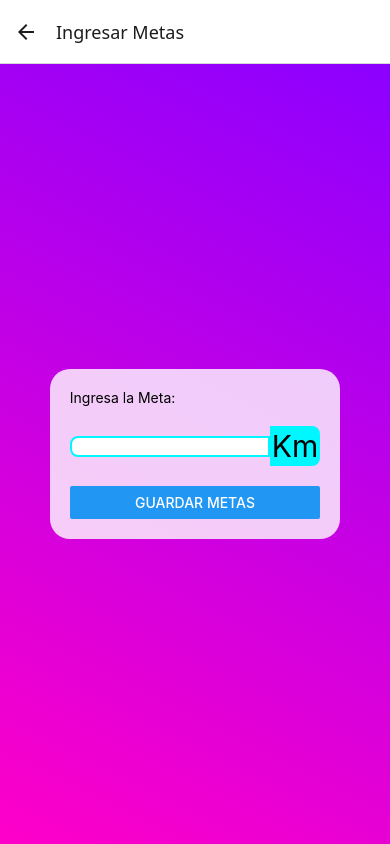
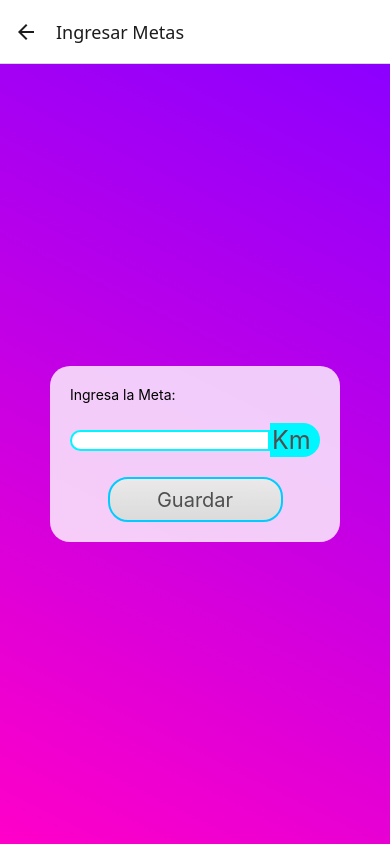
Before and after one commit to N0oCh1/react-native-parcial, a React Native app: screen /VerMetas in a window 390 px wide. Built offline with nearby package versions, Linux system fonts and the light colour scheme; what expo-file-system would draw is missing.

Commit message:
✅ 🔥 💄 feat: new comps and UI improvement

```diff
--- a/app/(dashboard)/Historial.js
+++ b/app/(dashboard)/Historial.js
@@ -1,108 +1,112 @@
-import {View, Text, ScrollView, StyleSheet, Pressable, useColorScheme, Appearance} from "react-native"
-import * as FileSystem from "expo-file-system"
-import { useEffect, useState } from "react"
+import {
+  View,
+  Text,
+  ScrollView,
+  StyleSheet,
+  Pressable,
+  useColorScheme,
+  Appearance,
+} from "react-native";
+import * as FileSystem from "expo-file-system";
+import { useEffect, useState } from "react";
+import BotonGenerico from "../../components/BotonGenerico";
 
-const path = FileSystem.documentDirectory+'historial.json'
-export default function HistorialComponente ({navigation}) {
-
+const path = FileSystem.documentDirectory + "historial.json";
+export default function HistorialComponente({ navigation }) {
   const [data, setData] = useState();
 
-  useEffect (()=>{
+  useEffect(() => {
     async function obtenerDatos() {
-      try{
-        setData(JSON.parse(await FileSystem.readAsStringAsync(path)))
-      }catch(e){
-        console.log(e)
+      try {
+        setData(JSON.parse(await FileSystem.readAsStringAsync(path)));
+      } catch (e) {
+        console.log(e);
       }
     }
-    obtenerDatos()
-  },[])
-  console.log(data)
-  function BorrarHistorial () {
-    FileSystem.deleteAsync(path).then(()=>setData([])).catch(e=>console.log(e))
-    navigation.replace("VerHistorial")
+    obtenerDatos();
+  }, []);
+  console.log(data);
+  function BorrarHistorial() {
+    FileSystem.deleteAsync(path)
+      .then(() => setData([]))
+      .catch((e) => console.log(e));
+    navigation.replace("VerHistorial");
   }
 
   return (
     <View style={style.container}>
-      {data  ?
+      {data ? (
         <ScrollView >
-        <View style={{gap:12, alignItems:"center"}}>
-        {data.map((item,i) => {
-          return(
-            <View style={{}} key={i}>
-              <Text style={{fontSize:15, marginBottom:"10"}}>
-                Entrenamiento de: {item.fecha}
+          <View style={{ gap: 12, alignItems: "center" }}>
+            {data.map((item, i) => {
+              return (
+                <View style={{width:"100%",}} key={i}>
+                  <Text style={{ fontSize: 15, marginBottom: "10" }}>
+                  Fecha: {item.fecha}
                   </Text>
-              <Text style={{fontSize:15}}>
+                  <View style={style.card}>
+                   <Text style={style.text}>
                       {`Distancia => ${item.distancia}Km`}
-              </Text >
-              <Text style={{fontSize:15, marginBottom:10}}>
+                    </Text>
+                   <Text style={style.text}>
                       {`Tiempo => ${item.tiempo} Minutos`}
                     </Text>
-              <Text style={{fontSize:15, marginBottom:10}}>
+                    <Text style={style.text}>
                       {`Entrenamiento => ${item.tipo}`}
                     </Text>
                   </View>
-          )
+                </View>
+              );
             })}
-          <Pressable style={style.btn_guardar} onPress={()=>BorrarHistorial()}>
-            <Text style={{fontSize:16 , color: "#ffffff"}}>
-              Borrar Historial
-            </Text>
-          </Pressable>
+
+            <BotonGenerico
+              title="Borrar historial"
+              border="#c3390f"
+              onPress={() => BorrarHistorial()}
+            />
           </View>
         </ScrollView>
-      :
+      ) : (
         <View style={style.container_fallback}>
           <Text style={style.text_fallback}>
             No tienes historial registrado
           </Text>
-        <Text style={{fontSize:45}}>
-          🗒️
-        </Text>
+          <Text style={{ fontSize: 45 }}>🗒️</Text>
         </View>
-
-      }
+      )}
     </View>
-  )
+  );
 }
 const style = StyleSheet.create({
   container: {
-    padding:20,
-    flex:1,
-    alignItems:"center",
-    marginBottom:40
-
-  },
-    btn_guardar: {
-
-      width:200,
-      alignItems:"center",
-      paddingBlock:6,
-      paddingInline:8,
-      backgroundColor:"#ff0000",
-      borderColor:"#ff0000",
-      borderWidth:4,
-      borderRadius:16
+    padding: 20,
+    flex: 1,
+    alignItems: "center",
+    marginBottom: 40,
   },
 
-    lines: {
+  card: {
     width:"100%",
-      height:1,
-      backgroundColor:"blue"
-
+    alignItems:"stretch",
+    backgroundColor: "#ffffffd5",
+    padding: 10,
+    marginBottom:20,
+    borderRadius: 20,
   },
-    container_fallback:{
-      backgroundColor:"#ffffff",
-      top:"40%",
-      justifyContent:"center",
-      alignItems:"center",
-      padding:12,
-      borderRadius:12
+  text: {
+    color: "#4E4F4F",
+    fontSize: 20,
   },
-    text_fallback:{
-      fontSize:20,
-      fontWeight:"bold"
-    }
+  container_fallback: {
+    backgroundColor: "#ffffff",
+    top: "40%",
+    justifyContent: "center",
+    alignItems: "center",
+    padding: 12,
+    borderRadius: 12,
+  },
+  text_fallback: {
+    fontSize: 20,
+    fontWeight: "bold",
+  },
 });
--- a/app/(dashboard)/Metas.js
+++ b/app/(dashboard)/Metas.js
@@ -10,6 +10,7 @@ import {
 import AsyncStorage from "@react-native-async-storage/async-storage";
 import { LinearGradient } from "expo-linear-gradient";
 import InputConTexto from "../../components/InputConTexto";
+import BotonGenerico from "../../components/BotonGenerico";
 
 export default function MetasComponentes({ navigation }) {
   const [texto, setTexto] = useState(0);
@@ -52,10 +53,8 @@ export default function MetasComponentes({ navigation }) {
           Ingresa la Meta:
         </Text>
       <InputConTexto ref={inputRef} onChange={setTexto} Texto="Km"/>
-        <Button
-          title="Guardar metas"
-          onPress={async () => await GuardarMetas()}
-        />
+      <View style={{alignItems:'center'}}><BotonGenerico title="Guardar" border="#00ccff" onPress={async()=>await GuardarMetas} /></View>
+
       </View>
 
       {modal && (
--- a/app/(dashboard)/Principal.js
+++ b/app/(dashboard)/Principal.js
@@ -1,10 +1,19 @@
-import { Button, Pressable, Text, View, StyleSheet,ScrollView } from "react-native";
+import {
+  Button,
+  Pressable,
+  Text,
+  View,
+  StyleSheet,
+  ScrollView,
+} from "react-native";
 import React, { useEffect, useState } from "react";
 import AsyncStorage from "@react-native-async-storage/async-storage";
 import * as FileSystem from "expo-file-system";
 import { useFocusEffect } from "@react-navigation/native";
 import * as Progress from "react-native-progress";
 import FondoBonito from "../../components/FondoBonito";
+import BotonGenerico from "../../components/BotonGenerico";
+import BotonGenericoPrincipal from "../../components/BotonPrincipal";
 
 export default function PrincipalComponent({ navigation }) {
   const [data, setData] = useState("");
@@ -57,7 +66,7 @@ export default function PrincipalComponent({ navigation }) {
   return (
     <View style={style.container}>
       <FondoBonito />
-      <ScrollView style={{marginTop:30}}>
+      <ScrollView style={{ marginTop: 30 }}>
         <Text style={style.title}>
           Hola, {data ? data + "!" : "desconocido !"}
         </Text>
@@ -83,99 +92,52 @@ export default function PrincipalComponent({ navigation }) {
         ) : (
           // si no existe ninguna meta
           <View style={style.no_meta}>
-          <Text style={{fontSize:20, textAlign:'center'}}>🚩 No tienes ninguna meta, quieres ingresar uno?</Text>
+            <Text style={{ fontSize: 20, textAlign: "center" }}>
+              🚩 No tienes ninguna meta, quieres ingresar uno?
+            </Text>
             {kilometrosAcumulados && (
-            <Text style={{ fontSize: 16, textAlign:"center"}}>
+              <Text style={{ fontSize: 16, textAlign: "center" }}>
                 {kilometrosAcumulados.toString()} Km 🚶
               </Text>
             )}
           </View>
-
         )}
         <View style={style.btn_container}>
           <View style={style.btn_row_container}>
-          <Pressable
+            <BotonGenericoPrincipal
+              emogi="📖"
+              title="Regitrar Ejercicio"
+              border="green"
               onPress={() => navigation.navigate("RegistrarEntrenamieno")}
-            style={[style.btn_navegar, { backgroundColor: "green" }]}
-          >
-            <Text style={{ textAlign: "center", fontSize: 80 }}>📖</Text>
-            <Text
-              style={{
-                textAlign: "center",
-                fontSize: 20,
-                fontWeight: "bold",
-                color: "white",
-              }}
-            >
-              Registrar Entrenamiento
-            </Text>
-          </Pressable>
-          <Pressable
+            />
+            <BotonGenericoPrincipal
+              emogi="💪"
+              title="Motivacion"
+              border="#ff6600"
               onPress={() => navigation.navigate("FrasesMotivadoras")}
-            style={[style.btn_navegar, { backgroundColor: "#ff6600" }]}
-          >
-            <Text style={{ textAlign: "center", fontSize: 80 }}>💪</Text>
-            <Text
-              style={{
-                textAlign: "center",
-                fontSize: 20,
-                fontWeight: "bold",
-                color: "white",
-              }}
-            >
-              Ver Frases Motivadoras
-            </Text>
-          </Pressable>
+            />
           </View>
           <View style={style.btn_row_container}>
-          <Pressable
+            <BotonGenericoPrincipal
+              emogi="📓"
+              title="historial"
+              border="#0066ff"
               onPress={() => navigation.navigate("VerHistorial")}
-            style={[style.btn_navegar, { backgroundColor: "#0066ff" }]}
-          >
-            <Text style={{ textAlign: "center", fontSize: 80 }}>📓</Text>
-            <Text
-              style={{
-                textAlign: "center",
-                fontSize: 20,
-                fontWeight: "bold",
-                color: "white",
-              }}
-            >
-              Ver Historial
-            </Text>
-          </Pressable>
-          <Pressable
+            />
+            <BotonGenericoPrincipal
+              emogi="🏁"
+              title="Metas"
+              border="#000"
               onPress={() => navigation.navigate("VerMetas")}
-            style={[style.btn_navegar, { backgroundColor: "#000000" }]}
-          >
-            <Text style={{ textAlign: "center", fontSize: 80 }}>🏁</Text>
-            <Text
-              style={{
-                textAlign: "center",
-                fontSize: 20,
-                fontWeight: "bold",
-                color: "white",
-              }}
-            >
-              Ingresar meta
-            </Text>
-          </Pressable>
+            />
           </View>
-        <Pressable
+          <View style={{ alignItems: "center" }}>
+            <BotonGenerico
+              title="Log Out"
+              border="red"
               onPress={() => navigation.replace("Home")}
-          style={{ backgroundColor: "red", borderRadius: 16, padding: 12, marginBottom:50 }}
-        >
-          <Text
-            style={{
-              textAlign: "center",
-              color: "white",
-              fontWeight: "bold",
-              fontSize: 30,
-            }}
-          >
-            LogOut
-          </Text>
-        </Pressable>
+            />
+          </View>
         </View>
       </ScrollView>
     </View>
@@ -189,7 +151,7 @@ const style = StyleSheet.create({
     padding: 10,
   },
   btn_container: {
-    marginTop:20,
+    marginTop: 20,
     flex: 1,
     flexDirection: "column",
     gap: 12,
@@ -198,7 +160,7 @@ const style = StyleSheet.create({
     flexDirection: "row",
     width: "100%",
     justifyContent: "space-between",
-    gap: 12,
+    gap: 5,
   },
   btn_navegar: {
     flexDirection: "column",
@@ -220,7 +182,7 @@ const style = StyleSheet.create({
     color: "#008f99",
   },
   progress_container: {
-    marginTop:20,
+    marginTop: 20,
     justifyContent: "center",
     alignItems: "center",
     gap: 12,
@@ -230,12 +192,12 @@ const style = StyleSheet.create({
     paddingBlock: 20,
     borderRadius: 16,
   },
-  no_meta:{
-    backgroundColor:"#ffffff",
-    marginTop:20,
-    textAlign:"center",
-    gap:10,
-    padding:20,
-    borderRadius:20,
-  }
+  no_meta: {
+    backgroundColor: "#ffffff",
+    marginTop: 20,
+    textAlign: "center",
+    gap: 10,
+    padding: 20,
+    borderRadius: 20,
+  },
 });
--- a/app/(dashboard)/RegistrarEntrenamiento.js
+++ b/app/(dashboard)/RegistrarEntrenamiento.js
@@ -11,7 +11,8 @@ import {
 import DateTimePicker from "@react-native-community/datetimepicker";
 import * as FileSystem from "expo-file-system";
 import InputConTexto from "../../components/InputConTexto";
-import {LinearGradient} from "expo-linear-gradient";
+import { LinearGradient } from "expo-linear-gradient";
+import BotonGenerico from "../../components/BotonGenerico";
 
 export default function RegistrarComponente() {
   const [fecha, setFecha] = useState(new Date());
@@ -21,7 +22,7 @@ export default function RegistrarComponente() {
   const [distancia, setDistancia] = useState("");
   const [tiempo, setTiempo] = useState(0);
   const [show, setShow] = useState(false);
-  const [entrenamiento, setEntrenamiento] = useState('');
+  const [entrenamiento, setEntrenamiento] = useState("");
 
   function validarDatos(distancia, tiempo) {
     if (!distancia || isNaN(distancia) || distancia <= 0) {
@@ -45,7 +46,7 @@ export default function RegistrarComponente() {
         fecha: formattedFecha,
         distancia: distancia,
         tiempo: tiempo,
-        tipo: entrenamiento
+        tipo: entrenamiento,
       };
 
       try {
@@ -69,7 +70,7 @@ export default function RegistrarComponente() {
       setFecha(new Date());
       setDistancia("");
       setTiempo(0);
-      setEntrenamiento('')
+      setEntrenamiento("");
       alert("El datos se guardo correctamente");
       return;
     }
@@ -78,12 +79,12 @@ export default function RegistrarComponente() {
   }
 
   return (
-    <View style={{position:'relative', flex:1, alignItems:"center"}}>
+    <View style={{ position: "relative", flex: 1, alignItems: "center" }}>
       <LinearGradient
         colors={["#8c00ff", "#ff00c8"]}
         start={{ x: 1, y: 0 }}
         end={{ x: 0, y: 1 }}
-        style={{ width: "100%", height: "100%", position: "absolute",}}
+        style={{ width: "100%", height: "100%", position: "absolute" }}
       />
       <View style={style.container}>
         <View>
@@ -116,48 +117,41 @@ export default function RegistrarComponente() {
 
           <InputConTexto value={tiempo} onChange={setTiempo} Texto="Min" />
         </View>
-         <View>
+        <View>
           <Text>Tipo de entrenamiento:</Text>
 
           <TextInput
-          style={style.input}
+            style={style.input}
             keyboardType="default"
             value={entrenamiento}
             onChangeText={setEntrenamiento}
           />
         </View>
-        <Pressable style={style.btn_guardar} onPress={() => GuardarDatos()}>
-          <Text style={{ fontSize: 20, fontWeight: "bold", color: "white" }}>
-            Guardar
-          </Text>
-        </Pressable>
+        <BotonGenerico
+          title="Guardar"
+          border="#00f7ff"
+          onPress={() => GuardarDatos()}
+        />
       </View>
     </View>
   );
 }
 const style = StyleSheet.create({
   container: {
-    top:100,
+    width:"80%",
+    top: 100,
     padding: 20,
     alignItems: "center",
-    backgroundColor:"#ffffffd5",
-    borderRadius:20,
+    backgroundColor: "#ffffffd5",
+    borderRadius: 20,
     gap: 20,
   },
-  btn_guardar: {
-    width: 200,
-    paddingBlock: 6,
-    paddingInline: 8,
-    backgroundColor: "#2298ff",
-    alignItems: "center",
-    justifyContent: "center",
-    borderRadius: 20,
-  },
+
   input: {
     width: 250,
     borderColor: "#00f7ff",
     borderWidth: 2,
-    borderRadius:8,
+    borderRadius: 18,
     backgroundColor: "#ffffff",
-  }
+  },
 });
--- /dev/null
+++ b/components/BotonGenerico.js
@@ -0,0 +1,44 @@
+import React from "react";
+import { Pressable, Text, StyleSheet } from "react-native";
+import { LinearGradient } from "expo-linear-gradient";
+
+const BotonGenerico = ({ title = "", border, onPress }) => {
+  return (
+    <LinearGradient
+      colors={["#EBE9E9", "#DBDBDB"]}
+      start={{ x: 0, y: 0 }}
+      end={{ x: 0, y: 0.8 }}
+      style={[styles.gradient,{borderColor:border}]}
+    >
+
+      <Pressable style={styles.pressable} onPress={onPress}>
+        <Text style={styles.text}>{title}</Text>
+
+      </Pressable>
+    </LinearGradient>
+  );
+};
+
+
+const styles = StyleSheet.create({
+  gradient: {
+    width: "70%",
+    height: 45,
+    borderRadius: 20,
+    borderWidth: 2,
+    justifyContent: "center",
+    alignItems: "center",
+    overflow: "hidden",
+  },
+  pressable: {
+    height: "100%",
+    justifyContent: "center",
+    alignItems: "center",
+  },
+  text: {
+    color: "#4E4F4F",
+    fontSize: 20,
+  },
+});
+
+export default BotonGenerico;
--- /dev/null
+++ b/components/BotonPrincipal.js
@@ -0,0 +1,45 @@
+import React from "react";
+import { Pressable, Text, StyleSheet } from "react-native";
+import { LinearGradient } from "expo-linear-gradient";
+
+const BotonGenericoPrincipal = ({ emogi = "", title = "",border="#c3390f",  onPress }) => {
+  return (
+    <LinearGradient
+      colors={["#FEFFFE", "#A1A5A5"]}
+      start={{ x: 0, y: 0 }}
+      end={{ x: 0, y: 1.2 }}
+      style={[styles.gradientPrincipal, {borderColor: border}]}
+
+    >
+      <Pressable style={styles.pressable} onPress={onPress}>
+        <Text style={{ fontSize: 80 }}> {emogi} </Text>
+        <Text style={styles.text}>{title}</Text>
+      </Pressable>
+    </LinearGradient>
+  );
+};
+
+const styles = StyleSheet.create({
+  gradientPrincipal: {
+    width: "48%",
+    height: 200,
+    flexDirection: 'column',
+    borderRadius: 20,
+    borderWidth: 2,
+    justifyContent: "center",
+    alignItems: "center",
+    overflow: "hidden",
+  },
+  pressable: {
+    width:"100%" ,
+    height: "100%",
+    justifyContent: "center",
+    alignItems: "center",
+  },
+  text: {
+    color: "#4E4F4F",
+    fontSize: 20,
+  },
+});
+
+export default BotonGenericoPrincipal;
--- a/components/InputConTexto.js
+++ b/components/InputConTexto.js
@@ -24,17 +24,20 @@ const style = StyleSheet.create({
     width: 200,
     borderColor: "#00f7ff",
     borderWidth: 2,
-    borderTopLeftRadius: 8,
+    borderTopLeftRadius: 18,
     backgroundColor: "#ffffff",
-    borderBottomLeftRadius: 8,
+    borderBottomLeftRadius: 18,
   },
   text: {
-    fontSize: 30,
+    color:"#4E4F4F",
+    fontSize: 25,
+    width:50,
     backgroundColor: "#00f7ff",
     height: "100%",
     borderWidth: 2,
+    justifyContent:"center",
     borderColor: "#00f7ff",
-    borderBottomRightRadius: 8,
-    borderTopRightRadius: 8,
+    borderBottomRightRadius: 18,
+    borderTopRightRadius: 18,
   },
 });
```
Lines whose indentation alone changed are shown as unchanged.
